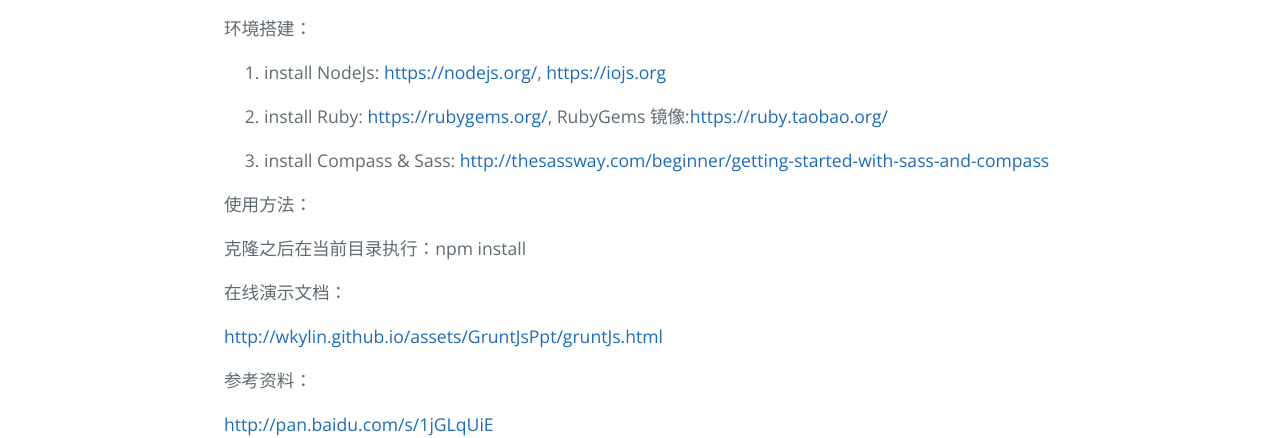
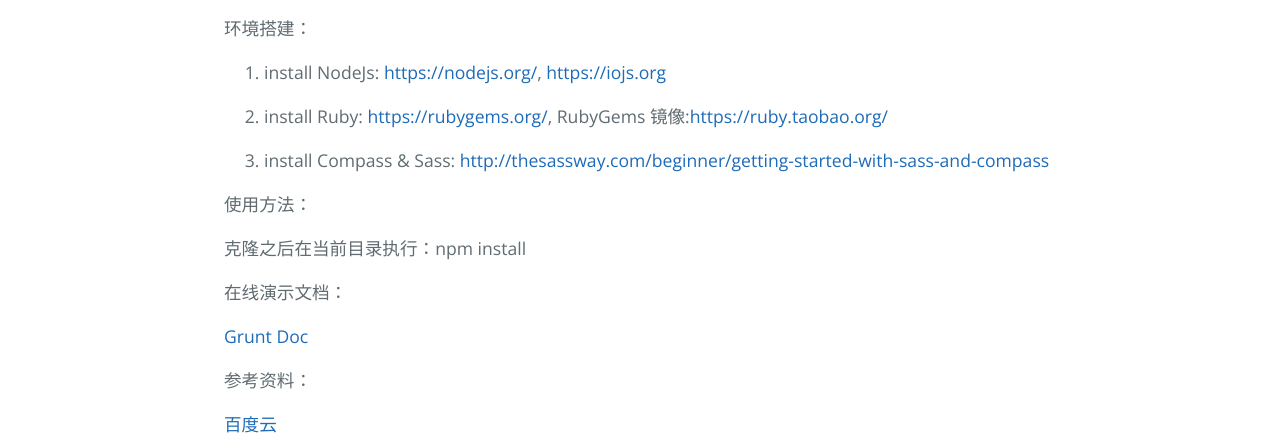
Before and after one commit to wkylin/GruntJs, a plain HTML site: page index.html in a window 1280 px wide. Shown: the part 514-952 px from the top of the page. Drawn offline with nearby package versions, Linux system fonts and the light colour scheme.

```diff
--- a/index.html
+++ b/index.html
@@ -38,11 +38,11 @@
 
 <p>在线演示文档：</p>
 
-<p><a href="http://wkylin.github.io/assets/GruntJsPpt/gruntJs.html">http://wkylin.github.io/assets/GruntJsPpt/gruntJs.html</a></p>
+<p><a href="http://wkylin.github.io/assets/gruntjs/gruntjs.html" title="grunt doc">Grunt Doc</a></p>
 
 <p>参考资料：</p>
 
-<p><a href="http://pan.baidu.com/s/1jGLqUiE">http://pan.baidu.com/s/1jGLqUiE</a></p>
+<p><a href="http://pan.baidu.com/s/1jGLqUiE" title="Grunt zip">百度云</a></p>
 
 <h3>
 <a id="nodejs领域" class="anchor" href="#nodejs%E9%A2%86%E5%9F%9F" aria-hidden="true"><span class="octicon octicon-link"></span></a>Nodejs领域:</h3>
```
Also changed, not shown: params.json (+1 -1 lines).
